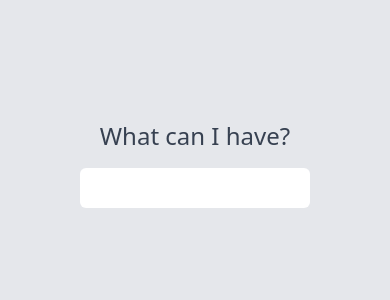
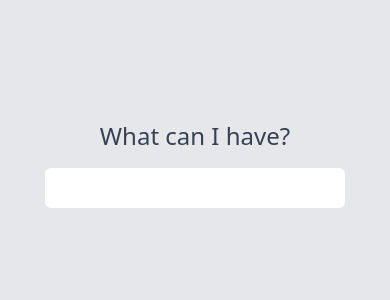
Before and after one commit to DanArpoika/fodmap-tool, a React (Create React App) app: page / in a window 390 px wide. Shown: the top 300 px of the page. Built offline with nearby package versions, Linux system fonts and the light colour scheme.

Commit message:
better mobile left/right padding on results

```diff
--- a/src/App.tsx
+++ b/src/App.tsx
@@ -27,7 +27,7 @@ export default function App() {
   };
 
   return (
-    <div className="font-sans text-center min-h-screen bg-gray-200 text-gray-700 m-0 py-10 px-20">
+    <div className="font-sans text-center min-h-screen bg-gray-200 text-gray-700 m-0 py-10 px-4 sm:px-14 large:px-20">
       <Search onSearch={handleSearch} results={results} />
     </div>
   );
--- a/src/components/Search.tsx
+++ b/src/components/Search.tsx
@@ -36,7 +36,7 @@ export default function Search({ onSearch, results = [] }: ISearchProps) {
         className="bg-white rounded-md text-dark text-center p-2 w-full max-w-[300px]"
         onChange={(event) => onSearch(event)}
       />
-      <ul className="results grid grid-cols-1 sm:grid-cols-2 md:grid-cols-3 gap-20 pl-0 pt-10">
+      <ul className="results grid grid-cols-1 md:grid-cols-2 lg:grid-cols-3 gap-20 pl-0 pt-10">
         {results.map((item) => (
           <ResultCard key={item.name} data={item} />
         ))}
```
